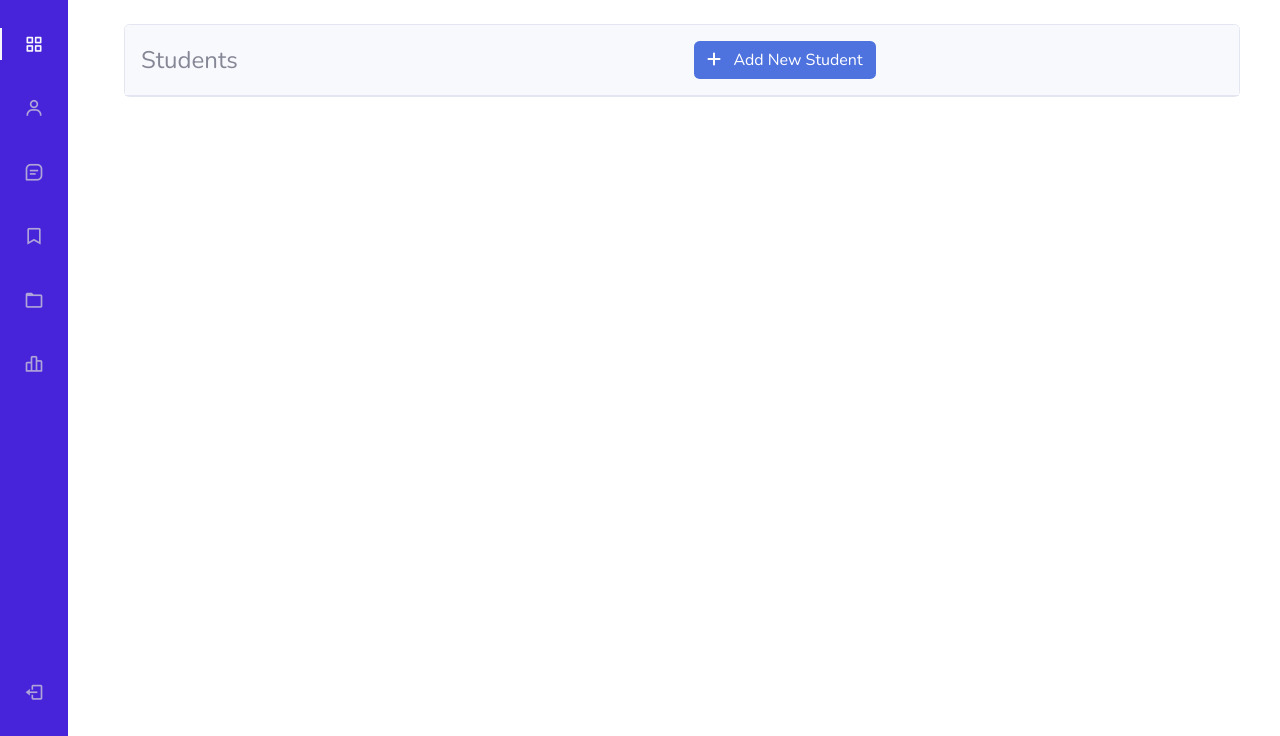
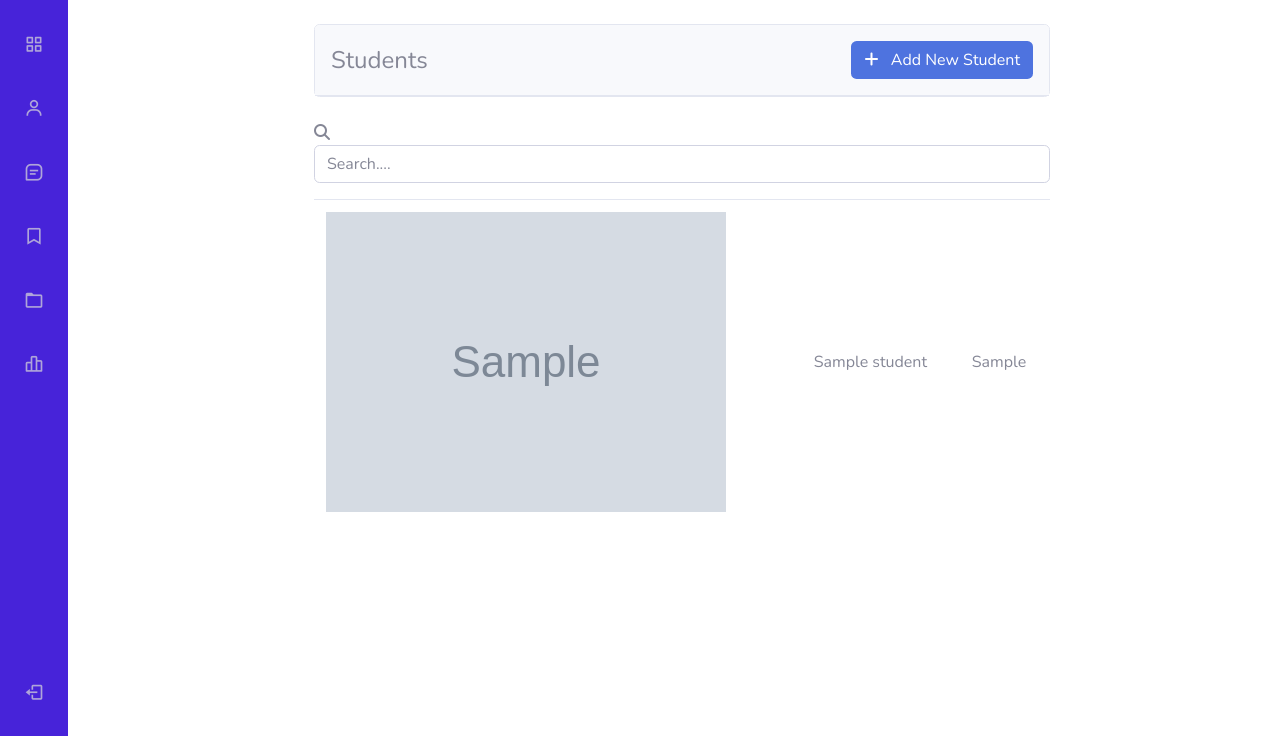
Before and after one commit to MuhammadAmir5670/intelligent-covid-SOP-compliance, a Django app: template manager/templates/manager/student/list.html in a window 1280 px wide. Shown: the part 64-800 px from the top of the page. Run offline with Django 3.2, Linux system fonts and the light colour scheme; the template is opened without the code that fills it: most values are stand-ins (such as "Sample title", 1, 10 or a date in 2020); grey boxes marked "Sample" are stand-in pictures; some libraries are stand-ins or nearby versions.

Commit message:
fixed issue of profile image

```diff
--- a/manager/forms/student.py
+++ b/manager/forms/student.py
@@ -5,4 +5,4 @@ from manager.models import Student
 class StudentForm(forms.ModelForm):
     class Meta:
         model = Student
-        exclude = ['profile_image']
+        fields = '__all__'
--- a/manager/templates/manager/student/list.html
+++ b/manager/templates/manager/student/list.html
@@ -1,25 +1,56 @@
 {% extends 'base.html' %}
 
+{% block content %}
 
+<div class="row justify-content-center">
 
-{% block content %}
-<div class="row">
-    <div class="col-md-12 mb-lg-0 mb-4">
+    <!-- Header -->
+    <div class="col-md-8 mb-lg-0 mb-4">
         <div class="card mt-4">
             <div class="card-header pb-0 p-3">
                 <div class="row">
-                    <div class="col-6 d-flex align-items-center">
+                    <div class="col-12 d-flex align-items-center">
                         <h4 class="mb-0">Students</h4>
-                    </div>
-                    <div class="col-6 text-end">
                         <a class="btn bg-primary text-white ml-auto" href="{% url 'students-new' %}">
-                        <i class="fas fa-plus" aria-hidden="true"></i>
-                        &nbsp;&nbsp;Add New Student
-                    </a>
+                            <i class="fas fa-plus" aria-hidden="true"></i>
+                            &nbsp;&nbsp;Add New Student
+                        </a>
                     </div>
                 </div>
             </div>
         </div>
     </div>
+
+    <br>
+    <div class="col-8">
+
+        <!-- Students Content -->
+        <div class="w-100 mx-auto">
+            <div class="form-group has-search w-100 mt-4">
+                <span class="fa fa-search form-control-feedback"></span>
+                <input type="text" id="searchInput" class="form-control d-block" placeholder="Search....">
+            </div>
+
+            <table class="table table-hover table-bordered-bottom table-responsive-md" id="dataTable" width="100%"
+                cellspacing="0">
+                <tbody id="TableContent">
+
+                    {% for student in students %}
+                    <tr id='student-{{ student.id }}'>
+                        <td class="align-middle">
+                            <div class="image-container circle">
+                                <img src="{{ student.profile_image.url }}" alt="Admin">
+                            </div>
+                        </td>
+                        <td class="align-middle">{{ student.name }}</td>
+                        <td class="align-middle">{{ student.roll_no }}</td>
+                    </tr>
+                    {% endfor %}
+
+                </tbody>
+            </table>
+        </div>
+    </div>
+
 </div>
 {% endblock content %}
--- a/static/js/app.js
+++ b/static/js/app.js
@@ -1,5 +1,4 @@
 $( document ).ready(function() {
-    console.log('loaded');
 
     const showNavbar = (toggleId, navId, bodyId, headerId) => {
         let toggle = document.getElementById(toggleId),
@@ -11,9 +10,7 @@ $( document ).ready(function() {
 
         // Validate that all variables exist
         if (toggle && nav && bodypd && headerpd) {
-            console.log(toggle && nav && bodypd && headerpd);
             toggle.addEventListener('click', () => {
-                console.log('clicked');
                 // show navbar
                 nav.classList.toggle('show')
                 // change icon
--- a/templates/shared/sidebar.html
+++ b/templates/shared/sidebar.html
@@ -6,15 +6,19 @@
                 <span class="nav_logo-name">BBBootstrap</span>
             </a>
             <div class="nav_list">
-                <a href="#" class="nav_link active"> <i class='bx bx-grid-alt nav_icon'></i>
-                    <span class="nav_name">Dashboard</span> </a>
-                <a href="{% url 'students-index' %}" class="nav_link">
+                <a href="#" class="nav_link"> <i class='bx bx-grid-alt nav_icon'></i>
+                    <span class="nav_name">Dashboard</span>
+                </a>
+                {% url 'students-index' as url %}
+                <a href="{{ url }}" class="nav_link {% if request.path == url %} active {% endif %}">
                     <i class='bx bx-user nav_icon'></i>
-                    <span class="nav_name">Users</span>
+                    <span class="nav_name">Students</span>
                 </a>
-                <a href="#" class="nav_link">
+
+                {% url 'stream-index' as url %}
+                <a href="{{ url }} " class="nav_link {% if request.path == url %} active {% endif %}">
                     <i class='bx bx-message-square-detail nav_icon'></i>
-                    <span class="nav_name">Messages</span>
+                    <span class="nav_name">Stream</span>
                 </a>
                 <a href="#" class="nav_link">
                     <i class='bx bx-bookmark nav_icon'></i>
```
Also changed, not shown: manager/templates/manager/student/create.html (+7 -1 lines), manager/utils.py (+3 -4 lines), templates/shared/field.html (added, +40 -0 lines), templates/shared/form.html (+1 -6 lines).
